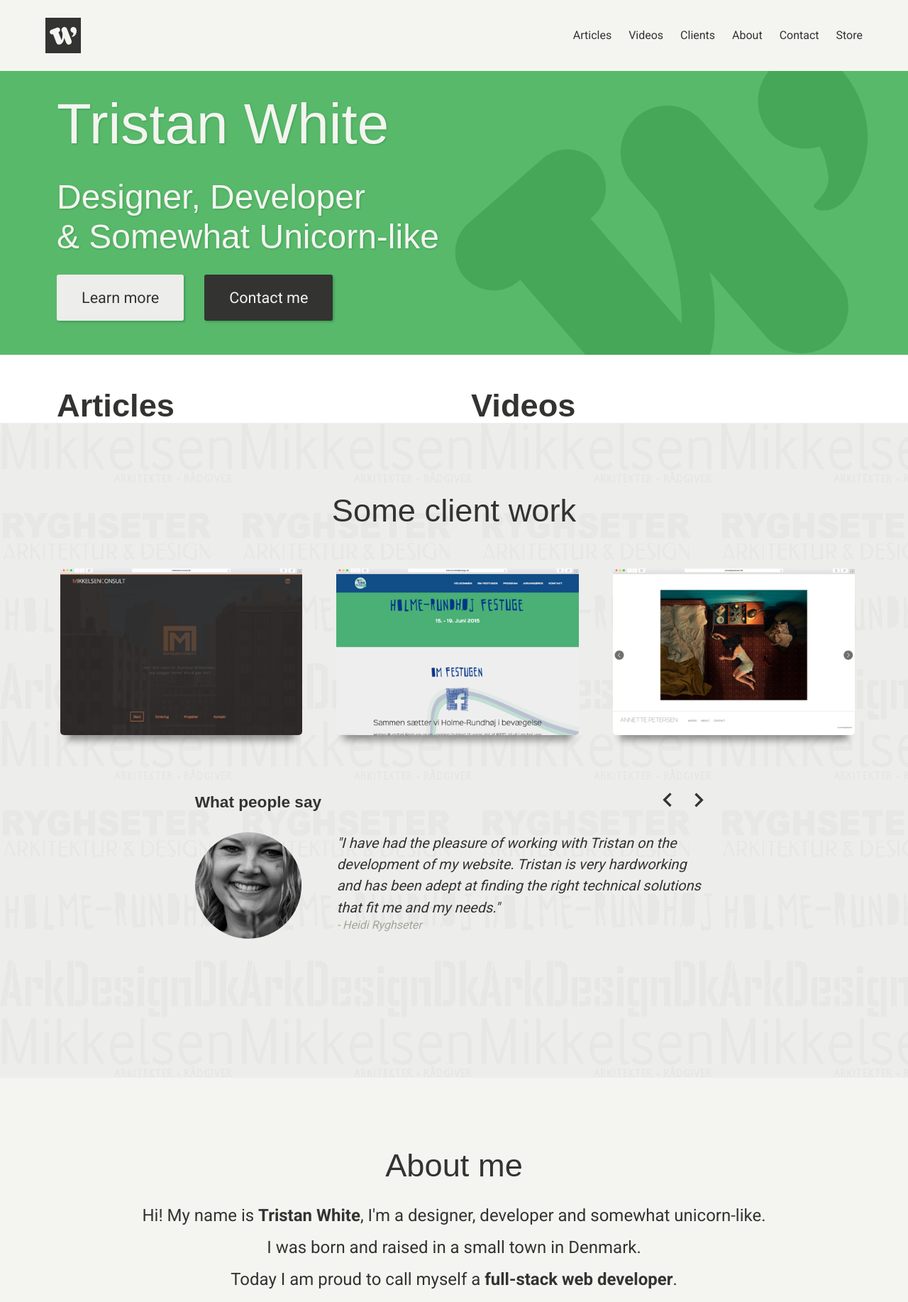
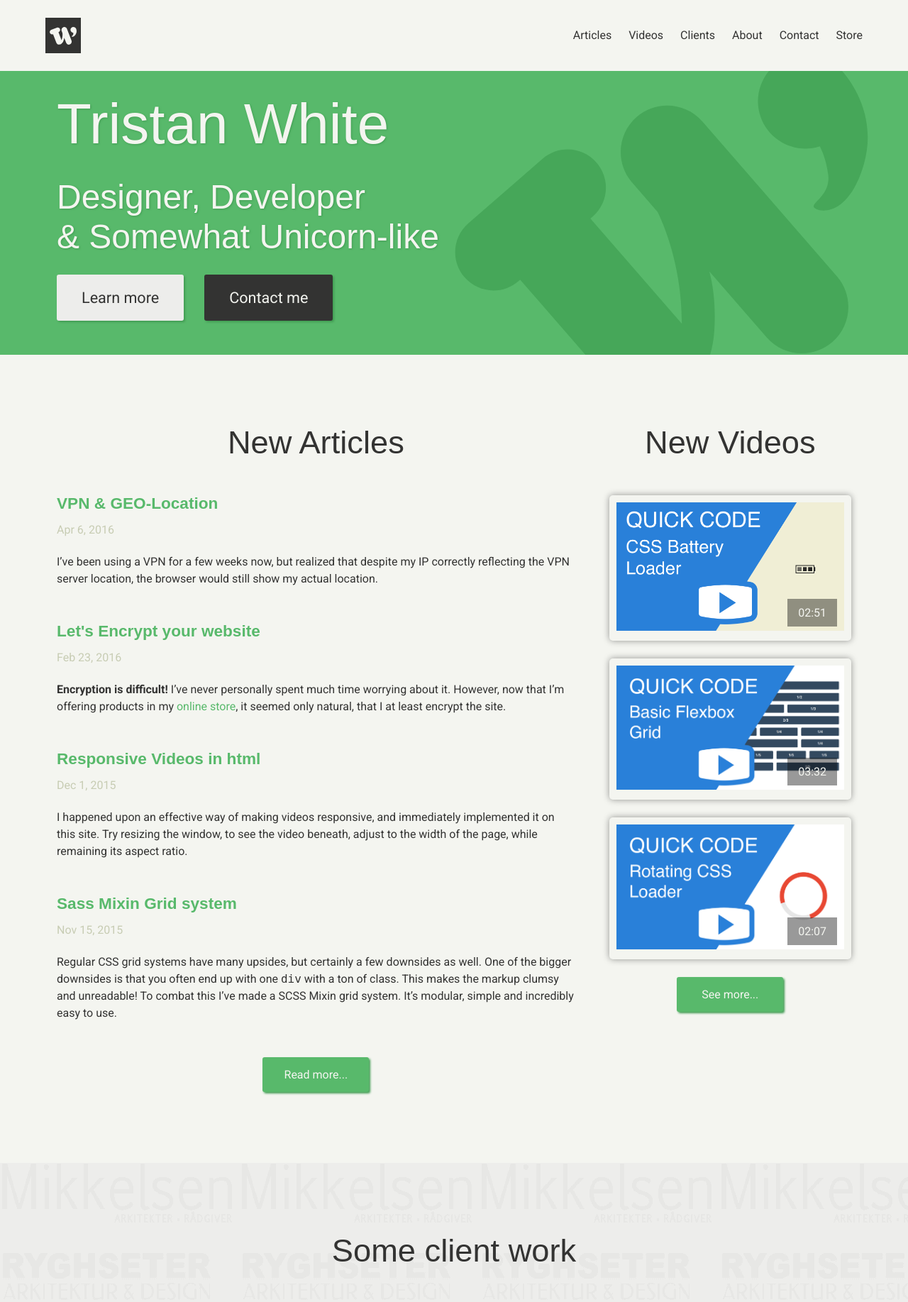
Before and after one commit to triss90/tristanwhite_v7, a PHP site: page /_site/index.html in a window 1280 px wide. Shown: the top 1835 px of the page at 71% size. Run offline with PHP 8.4, Linux system fonts and the light colour scheme; some libraries are stand-ins or nearby versions.

Commit message:
Adding jekyll loop to content (videos & articles)

```diff
--- a/_site/feed.xml
+++ b/_site/feed.xml
@@ -5,8 +5,8 @@
     <description>Hi! My name is Tristan White, I&#39;m a designer, developer and somewhat unicorn-like. I was born and raised in a small town in Denmark. Today I am proud to call myself a full-stack web developer. I love making beautiful, yet practical websites and applications.</description>
     <link>//tristanwhite.info//</link>
     <atom:link href="//tristanwhite.info//feed.xml" rel="self" type="application/rss+xml"/>
-    <pubDate>Mon, 23 May 2016 11:00:01 +0200</pubDate>
-    <lastBuildDate>Mon, 23 May 2016 11:00:01 +0200</lastBuildDate>
+    <pubDate>Mon, 23 May 2016 13:29:02 +0200</pubDate>
+    <lastBuildDate>Mon, 23 May 2016 13:29:02 +0200</lastBuildDate>
     <generator>Jekyll v3.1.2</generator>
 
       <item>
--- a/_site/index.html
+++ b/_site/index.html
@@ -82,13 +82,70 @@
 <section id="content">
   <div class="container">
     <div class="row">
-      <div class="small-6">
-        <h2>Articles</h2>
+      <div class="tiny-12 small-6 medium-8 large-8">
+        <h2>New Articles</h2>
 
+        <article>
+           <div class="title">
+              <a class="post-link" href="/articles/2016/04/06/vpn-and-geo-location.html"><h3>VPN & GEO-Location</h3></a>
+           </div>
+           <div class="date">Apr 6, 2016</div>
+           <div class="excerpt"><p>I’ve been using a VPN for a few weeks now, but realized that despite my IP correctly reflecting the VPN server location, the browser would still show my actual location.</p>
+
+</div>
+        </article>
+
+        <article>
+           <div class="title">
+              <a class="post-link" href="/articles/2016/02/23/lets-encrypt.html"><h3>Let's Encrypt your website</h3></a>
+           </div>
+           <div class="date">Feb 23, 2016</div>
+           <div class="excerpt"><p><strong>Encryption is difficult!</strong> I’ve never personally spent much time worrying about it. However, now that I’m offering products in my <a href="https://tristanwhite.info/store/">online store</a>, it seemed only natural, that I at least encrypt the site.</p>
+
+</div>
+        </article>
+
+        <article>
+           <div class="title">
+              <a class="post-link" href="/articles/2015/12/01/responsive-videos-in-html.html"><h3>Responsive Videos in html</h3></a>
+           </div>
+           <div class="date">Dec 1, 2015</div>
+           <div class="excerpt"><p>I happened upon an effective way of making videos responsive, and immediately implemented it on this site. Try resizing the window, to see the video beneath, adjust to the width of the page, while remaining its aspect ratio.</p>
+
+</div>
+        </article>
+
+        <article>
+           <div class="title">
+              <a class="post-link" href="/articles/2015/11/15/sass-mixin-grid-system.html"><h3>Sass Mixin Grid system</h3></a>
+           </div>
+           <div class="date">Nov 15, 2015</div>
+           <div class="excerpt"><p>Regular CSS grid systems have many upsides, but certainly a few downsides as well. One of the bigger downsides is that you often end up with one <code>div</code> with a ton of class. This makes the markup clumsy and unreadable! To combat this I’ve made a SCSS Mixin grid system. It’s modular, simple and incredibly easy to use.</p>
+
+</div>
+        </article>
+
+        <a href="/articles/" class="button">Read more...</a>
       </div>
-      <div class="small-6">
-        <h2>Videos</h2>
+      <div class="tiny-12 small-6 medium-4 large-4">
+        <h2>New Videos</h2>
 
+        <a class="video-link" href="/videos/2016/05/16/quick-code-css-battery-loader.html">
+           <img src="/assets/img/posts/quick_code_css_battery_loader.png" alt="Quick Code - CSS Battery Loader">
+           <span class="playtime">02:51</span>
+        </a>
+
+        <a class="video-link" href="/videos/quick-code/2016/05/09/quick-code-basic-flexbox-grid.html">
+           <img src="/assets/img/posts/quick_code_basic_flexbox_grid.png" alt="Quick Code - Basic Flexbox Grid">
+           <span class="playtime">03:32</span>
+        </a>
+
+        <a class="video-link" href="/videos/quick-code/2016/05/02/quick-code-rotating-css-loader.html">
+           <img src="/assets/img/posts/quick_code_rotating_css_loader.png" alt="Quick Code - Rotating CSS Loader">
+           <span class="playtime">02:07</span>
+        </a>
+
+        <a href="/videos/" class="button">See more...</a>
       </div>
     </div>
   </div>
--- a/assets/css/3-pages/_frontpage.scss
+++ b/assets/css/3-pages/_frontpage.scss
@@ -44,6 +44,9 @@ section#work {
   background-repeat: repeat;
   padding: 100px 0;
   text-align: center;
+  @media (max-width: 768px) {
+    padding: 30px 0;
+  }
   h2 {
     font-weight: 100;
     margin: 0 0 50px 0;
@@ -67,5 +70,70 @@ section#work {
 
 
 section#content {
+  background: $light-text-color;
+  padding: 100px 0;
+  @media (max-width: 768px) {
+    padding: 30px 0;
+  }
+  h2 {
+    text-align: center;
+    font-weight: 100;
+    margin: 0;
+    margin-bottom: 50px;
+  }
+  .tiny-12:first-child {
+    @media(max-width: 768px) {
+      margin-bottom: 25px;
+      padding-bottom: 25px;
+      border-bottom: 1px solid darken($light-text-color, 20%);
+    }
+  }
+  .video-link {
+    display: block;
+    margin: 25px auto;
+    background: $light-text-color;
+    box-shadow: 0 0 10px rgba(0,0,0,0.4);
+    padding: 10px;
+    position: relative;
+    transition: all ease-in-out 200ms;
+    border-radius: 5px;
 
+    &:hover {
+      transform: scale(1.05);
+      text-decoration: none;
+    }
+    img {
+      max-width: 100%;
+      width: 100%;
+    }
+    span.playtime {
+      background: rgba(0,0,0,0.4);
+      padding: 10px 15px;
+      color: $light-text-color;
+      text-decoration: none;
+      position: absolute;
+      right: 20px;
+      bottom: 20px;
+    }
+  }
+  article {
+    margin: 0 0 50px 0;
+    .post-link {
+      h3 {
+        margin: 0 0 15px 0;
+      }
+    }
+    .date {
+      color: darken($light-text-color, 20%);
+    }
+    .excerpt {
+
+    }
+  }
+  .button {
+    text-align: center;
+    margin: 0 auto;
+    display: block;
+    width: 150px;
+  }
 }
--- a/assets/css/style.css
+++ b/assets/css/style.css
@@ -1733,6 +1733,9 @@ section#work {
   background-repeat: repeat;
   padding: 100px 0;
   text-align: center; }
+  @media (max-width: 768px) {
+    section#work {
+      padding: 30px 0; } }
   section#work h2 {
     font-weight: 100;
     margin: 0 0 50px 0; }
@@ -1751,3 +1754,56 @@ section#work {
       box-shadow: 0px 37px 20px -20px rgba(0, 0, 0, 0.2);
       -webkit-transform: translate(0px, -10px);
               transform: translate(0px, -10px); }
+
+section#content {
+  background: #F4F5F0;
+  padding: 100px 0; }
+  @media (max-width: 768px) {
+    section#content {
+      padding: 30px 0; } }
+  section#content h2 {
+    text-align: center;
+    font-weight: 100;
+    margin: 0;
+    margin-bottom: 50px; }
+  @media (max-width: 768px) {
+    section#content .tiny-12:first-child {
+      margin-bottom: 25px;
+      padding-bottom: 25px;
+      border-bottom: 1px solid #c7ccb3; } }
+  section#content .video-link {
+    display: block;
+    margin: 25px auto;
+    background: #F4F5F0;
+    box-shadow: 0 0 10px rgba(0, 0, 0, 0.4);
+    padding: 10px;
+    position: relative;
+    -webkit-transition: all ease-in-out 200ms;
+    transition: all ease-in-out 200ms;
+    border-radius: 5px; }
+    section#content .video-link:hover {
+      -webkit-transform: scale(1.05);
+              transform: scale(1.05);
+      text-decoration: none; }
+    section#content .video-link img {
+      max-width: 100%;
+      width: 100%; }
+    section#content .video-link span.playtime {
+      background: rgba(0, 0, 0, 0.4);
+      padding: 10px 15px;
+      color: #F4F5F0;
+      text-decoration: none;
+      position: absolute;
+      right: 20px;
+      bottom: 20px; }
+  section#content article {
+    margin: 0 0 50px 0; }
+    section#content article .post-link h3 {
+      margin: 0 0 15px 0; }
+    section#content article .date {
+      color: #c7ccb3; }
+  section#content .button {
+    text-align: center;
+    margin: 0 auto;
+    display: block;
+    width: 150px; }
```
Also changed, not shown: _site/assets/css/style.css (+56 -0 lines), index.html (+21 -6 lines), 2 other files.
